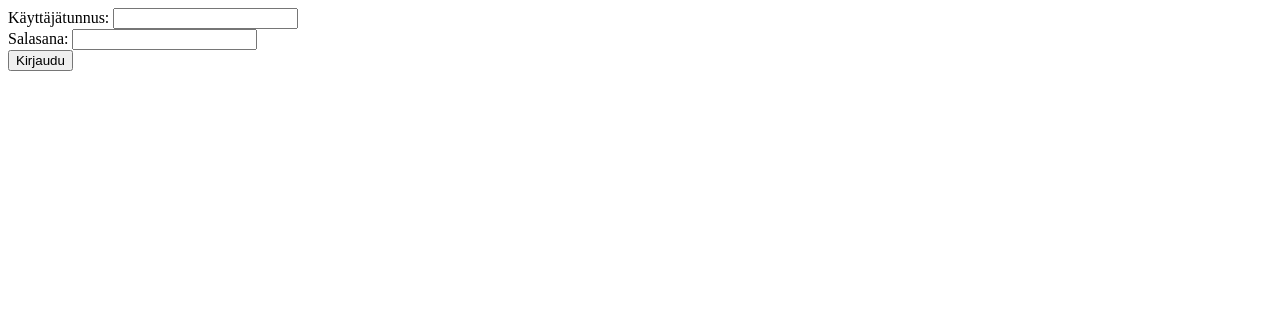
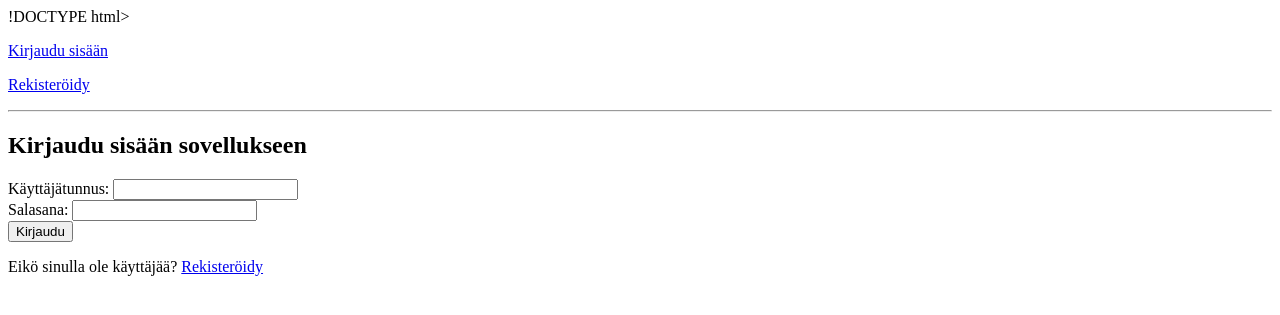
Before and after one commit to MiikkaVaa/Keskustelualusta-X.0, a Flask app: page /login in a window 1280 px wide. Shown: the top 315 px of the page. Run offline with Flask 3, Linux system fonts and the light colour scheme.

Commit message:
Update login.html because of new functions

```diff
--- a/templates/login.html
+++ b/templates/login.html
@@ -1,5 +1,11 @@
-<!DOCTYPE html>
+!DOCTYPE html>
 
+{% extends "layout.html" %}
+{% block title %}Kirjaudu sisään{% endblock %}
+
+{% block content %}
+
+<h2>Kirjaudu sisään sovellukseen</h2>
 <form action="/login" method="POST">
     Käyttäjätunnus: <input type="text" name="username" required>
     <br>
@@ -7,3 +13,5 @@
     <br>
     <input type="submit" value="Kirjaudu">
 </form>
+<p>Eikö sinulla ole käyttäjää? <a href="/register">Rekisteröidy</a></p>
+{% endblock %}
```
